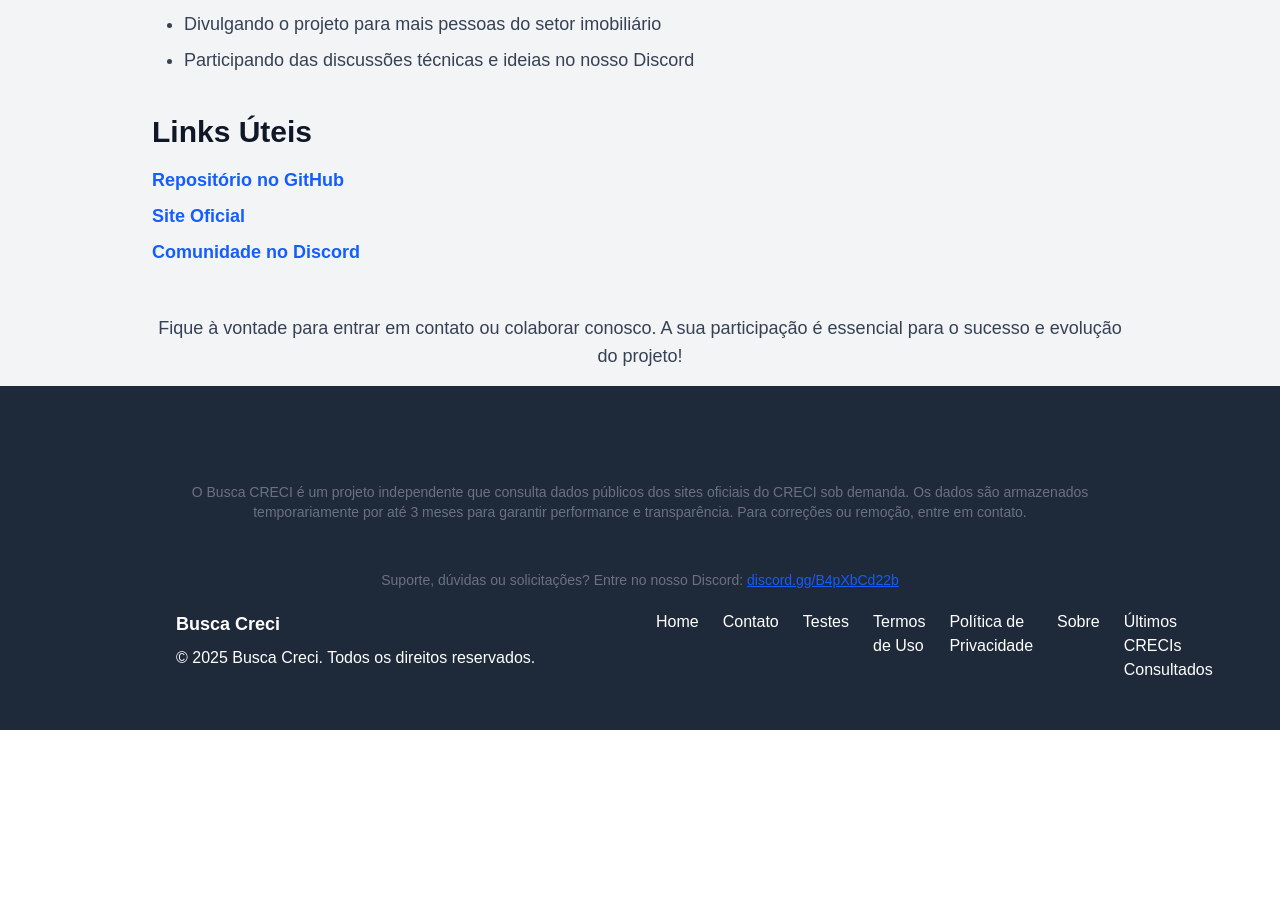
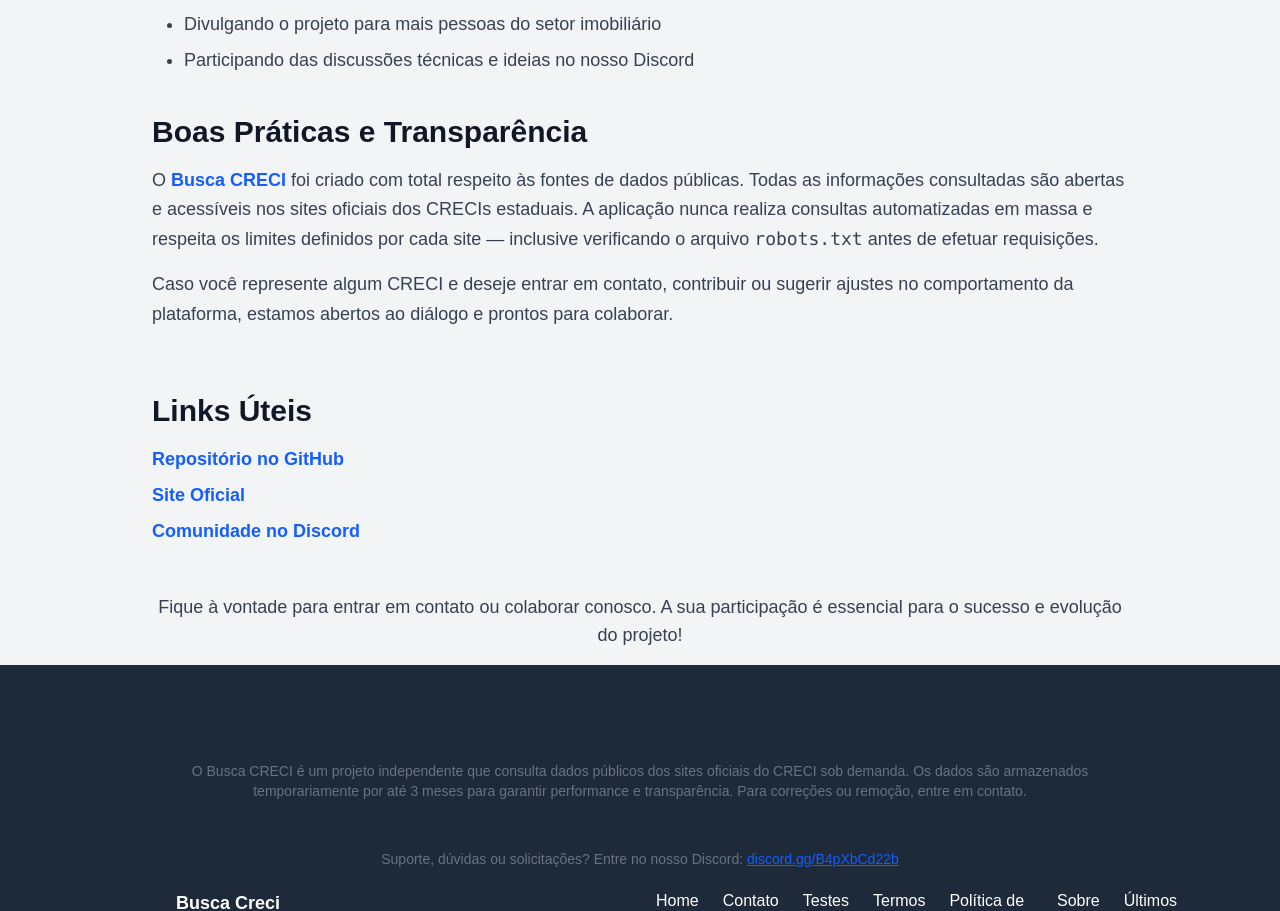
Before and after one commit to 19950512/buscacrecisite, a Next.js app: page /sobre in a window 1280 px wide. Shown: the part 1369-2280 px from the top of the page. Before the commit the page ends 2099 px from the top, so only its background shows below. Built offline with nearby package versions, Linux system fonts and the light colour scheme; no server answers.

Commit message:
Feat: Adiciona seção de boas práticas e transparência
Adiciona uma seção "Boas Práticas e Transparência" à página Sobre,
detalhando o compromisso do projeto com fontes de dados públicas,
respeito aos limites dos sites consultados e abertura ao diálogo com
representantes dos CRECIs.

```diff
--- a/src/app/sobre/page.tsx
+++ b/src/app/sobre/page.tsx
@@ -75,6 +75,21 @@
         </ul>
       </section>
 
+      {/* Boas Práticas e Transparência */}
+      <section className="mb-16">
+        <h2 className="text-3xl font-semibold text-gray-900 dark:text-gray-100 mb-4">Boas Práticas e Transparência</h2>
+        <p className="text-lg text-gray-700 dark:text-gray-300 leading-relaxed">
+          O <strong className="text-blue-600 dark:text-blue-400">Busca CRECI</strong> foi criado com total respeito às fontes de dados públicas.
+          Todas as informações consultadas são abertas e acessíveis nos sites oficiais dos CRECIs estaduais.
+          A aplicação nunca realiza consultas automatizadas em massa e respeita os limites definidos por cada site — inclusive verificando o arquivo <code>robots.txt</code> antes de efetuar requisições.
+        </p>
+        <p className="text-lg text-gray-700 dark:text-gray-300 leading-relaxed mt-4">
+          Caso você represente algum CRECI e deseje entrar em contato, contribuir ou sugerir ajustes no comportamento da plataforma,
+          estamos abertos ao diálogo e prontos para colaborar.
+        </p>
+      </section>
+
+
       {/* Links Úteis */}
       <section className="mb-10">
         <h2 className="text-3xl font-semibold text-gray-900 dark:text-gray-100 mb-4">Links Úteis</h2>
```
